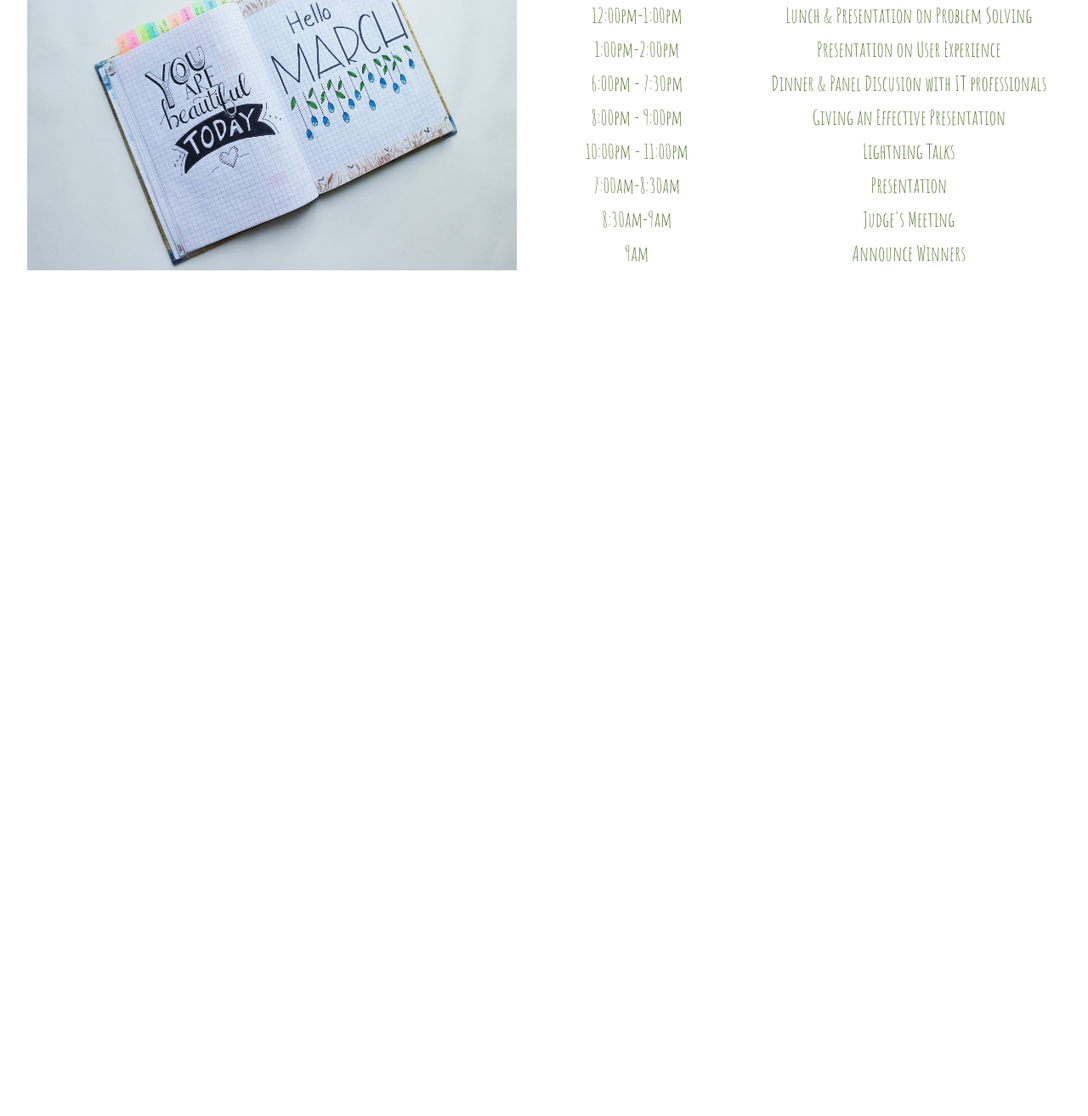
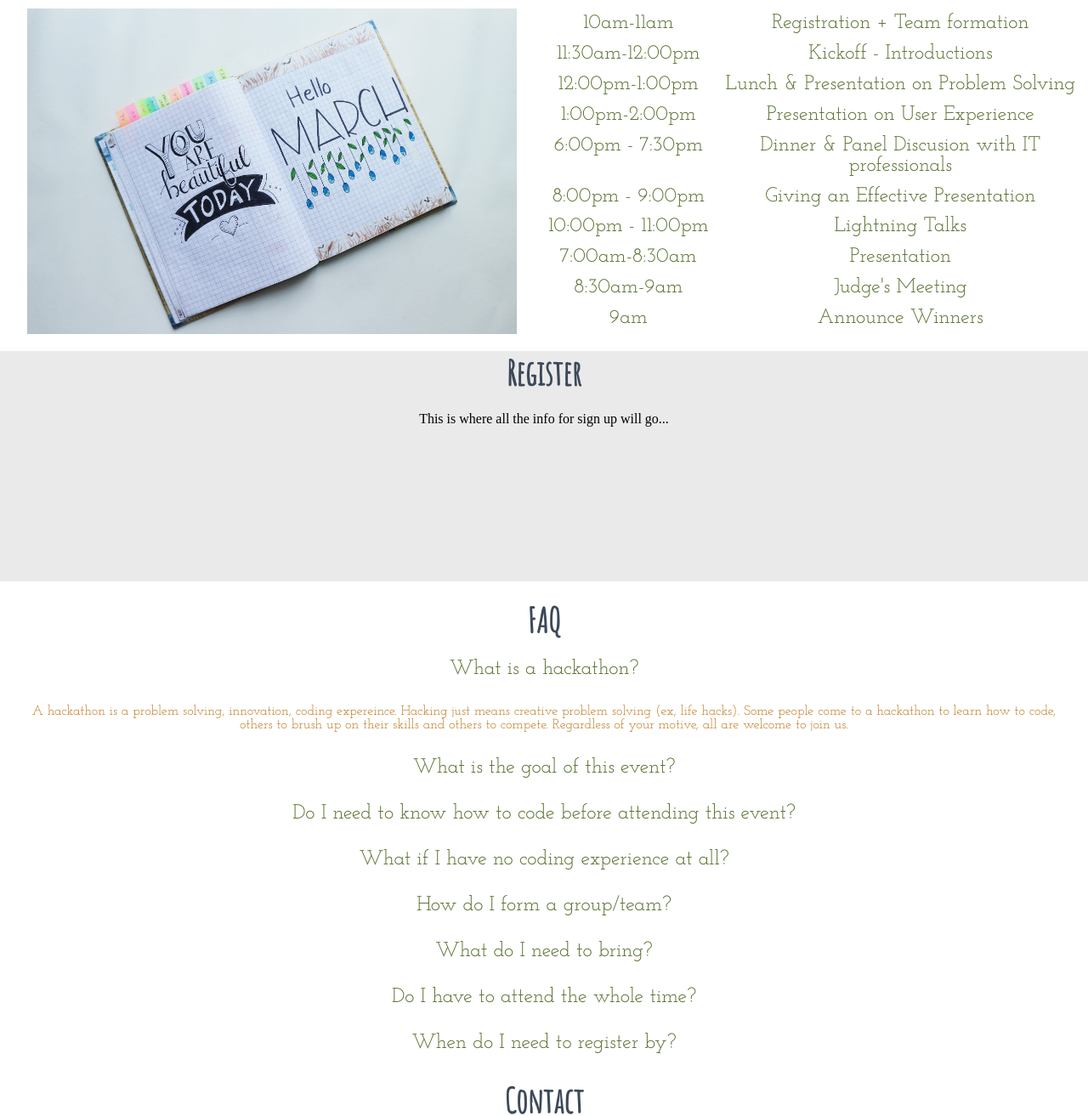
Before and after one commit to Izsiebelle/helloworld-hackathon, a plain HTML site: page index.html in a window 1280 px wide. Shown: the part 1487-2800 px from the top of the page at 85% size. Before the commit the page ends 1805 px from the top, so only its background shows below. Drawn offline with Linux system fonts and the light colour scheme; a web font is replaced by a local one.

Commit message:
Updated sections and made main text bigger.

```diff
--- a/index.html
+++ b/index.html
@@ -7,6 +7,7 @@
 	<meta http-equiv="X-UA-Compatible" content="ie=edge">
 	<meta name="viewport" content="width=device-width, initial-scale=1">
 	<link href="https://fonts.googleapis.com/css?family=Kodchasan&display=swap" rel="stylesheet">
+	<link href="https://fonts.googleapis.com/css?family=Josefin+Slab|Rokkitt|Slabo+27px&display=swap" rel="stylesheet">
 	<link href="https://fonts.googleapis.com/css?family=Amatic+SC|Indie+Flower&display=swap" rel="stylesheet">
 	<link href="style.css" type="text/css" rel="stylesheet" />
 	<title>"Hello, World!"-Hackathon</title>
@@ -78,12 +79,42 @@
 </section>
 
 <section id="register">
+	<article class="register-article">
+		<h2 class="section-heading"> Register</h2>
+		<div class="register-info">
+					<p class="register-text">This is where all the info for sign up will go...</p>
+		</div>
+	</article>
 </section>
 
 <section id="faq">
+	<h1 class="section-heading">FAQ</h1>
+	<article class="faqarticle">
+		<ul>
+			<li class="question">What is a hackathon?</li>
+			<li class="answer">A hackathon is a problem solving, innovation, coding expereince. Hacking just means creative problem solving (ex, life hacks). Some people come to a hackathon to learn how to code, others to brush up on their skills and others to compete. Regardless of your motive, all are welcome to join us. </li>
+			<li class="question">What is the goal of this event?</li>
+			<li class="answer"> </li>
+			<li class="question">Do I need to know how to code before attending this event?</li>
+			<li class="answer"> </li>
+			<li class="question">What if I have no coding experience at all?</li>
+			<li class="answer"> </li>
+			<li class="question">How do I form a group/team?</li>
+			<li class="answer"> </li>
+			<li class="question">What do I need to bring?</li>
+			<li class="answer"> </li>
+			<li class="question">Do I have to attend the whole time?</li>
+			<li class="answer"> </li>
+			<li class="question">When do I need to register by?</li>
+			<li class="answer"> </li>
+		</ul>
+	</article>
 </section>
 
 <section id="contact">
+	<article class="contact-article">
+		<h1 class="section-heading">Contact</h1>
+	</article>
 </section>
 
 <section id="sponsers">
--- a/style.css
+++ b/style.css
@@ -20,7 +20,7 @@ body, html{
 #main-title {
   color: #bd7a21;
   font-family: "Amatic SC", cursive;
-  font-size: 100px;
+  font-size: 120px;
   text-align: center;
   padding: 0;
   margin: 0;
@@ -30,7 +30,7 @@ body, html{
 #sub-title{
   color: #597332;
   font-family: "Amatic SC", cursive;
-  font-size: 40px;
+  font-size: 60px;
   text-align: center;
   padding: 10px 0px;
   margin: 0;
@@ -50,8 +50,9 @@ nav ul {
 nav li {
   display: inline-block;
   margin: 0px 10px;
-  font-family: "Kodchasan", sans-serif;
-  font-weight: bold;
+  font-family: 'Josefin Slab', serif;
+  font-size: 30px;
+  /* font-weight: bold; */
 }
 
 nav a {
@@ -64,7 +65,7 @@ nav a:hover {
 }
 
 .header-img{
-  height: 400px;
+  height: auto;
 }
 
 .hackathon{
@@ -73,10 +74,10 @@ nav a:hover {
 }
 
 .section-heading{
-  font-size: 30px;
+  font-size: 40px;
   color: #3C4959;
   text-align: center;
-  font-family: "Kodchasan", sans-serif;
+  font-family: "Amatic SC", cursive;
   margin: 20px;
   grid-column: 1/ span 2;
 }
@@ -105,6 +106,15 @@ nav a:hover {
   grid-column: 1;
 }
 
+.intro-text a{
+  color: #bd7a21;
+  text-decoration: none;
+}
+
+.intro-text a:hover{
+  color: #3C4959;
+}
+
 .image-about{
   display: flex;
   justify-content: center;
@@ -114,6 +124,8 @@ nav a:hover {
 
 .about-image{
   width: 90%;
+  height: auto;
+  object-fit: cover;
 }
 
 .center-content{
@@ -128,6 +140,8 @@ nav a:hover {
 
 .planner-img{
   width: 90%;
+  height: auto;
+  object-fit: cover;
 }
 
 .schedule-text{
@@ -138,7 +152,7 @@ nav a:hover {
 }
 
 .time{
-  font-family: "Amatic SC", cursive;
+  font-family: 'Josefin Slab', serif;
   font-size: 24px;
   margin: 5px;
   color: #597332;
@@ -146,9 +160,44 @@ nav a:hover {
 }
 
 .event{
-  font-family: "Amatic SC", cursive;
+  font-family: 'Josefin Slab', serif;
   font-size: 24px;
   margin: 5px;
   color: #597332;
   text-align: center;
 }
+
+.register-article{
+  background-color: #EAEAEA;
+}
+
+.register-info{
+  height: 200px;
+}
+
+.register-text{
+  text-align: center;
+}
+
+.faqarticle{
+
+}
+
+
+.question{
+  text-align: center;
+  font-size: 24px;
+  font-family: 'Josefin Slab', serif;
+  color: #597332;
+  margin-top: 5px;
+  margin-bottom: 5px;
+  display: block;
+}
+
+.answer{
+  text-align: center;
+  color: #bd7a21;
+  font-family: 'Josefin Slab', serif;
+  margin: 30px;
+  list-style: none;
+}
```
